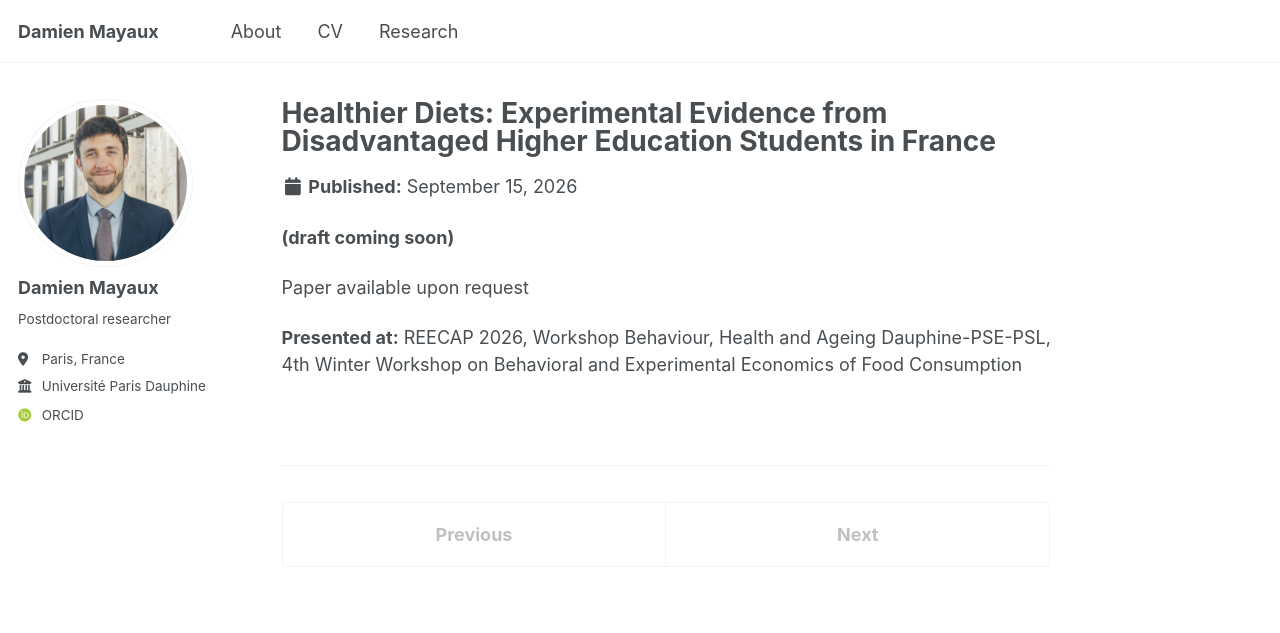
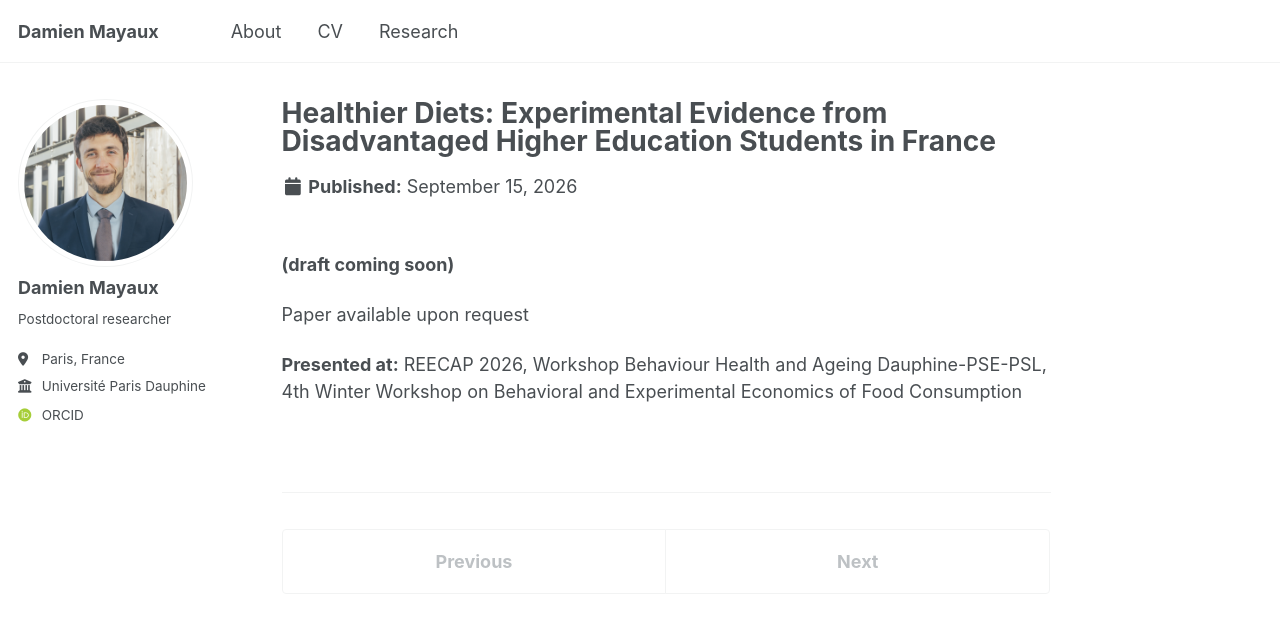
Before and after one commit to DamienMAYAUX/damienmayaux.github.io, a Jekyll site: the page built from _publications/wp_food_vouchers_heathly_sustainable_eating.md, in a window 1280 px wide. Shown: the top 633 px of the page. Built offline with Jekyll 4.4.1, drawn with Linux system fonts in a browser that asks for light colours; some web fonts are replaced; a script bundle is joined from its source files by our own code; library files that are not in the unit come from our copies.

Commit message:
Add real abstracts for occupational-distance and heuristic-play papers
Fetch the published article's PDF and add its abstract as page body
content. Move the heuristic-play abstract from an unused `abstract:`
front-matter field into the page body, matching the convention used
for other papers, so it actually renders. Add spacing between the
title and the body content on publication pages.

Co-Authored-By: Claude Sonnet 5 <noreply@anthropic.com>

```diff
--- a/_layouts/single.html
+++ b/_layouts/single.html
@@ -44,7 +44,7 @@ layout: default
         </header>
       {% endunless %}
 
-      <section class="page__content" itemprop="text">
+      <section class="page__content" itemprop="text"{% if page.collection == 'publications' %} style="margin-top: 1.5em;"{% endif %}>
         {{ content }}
 
         {% if page.paperurl or page.slidesurl or page.bibtexurl %}
--- a/_publications/wp_food_vouchers_heathly_sustainable_eating.md
+++ b/_publications/wp_food_vouchers_heathly_sustainable_eating.md
@@ -12,7 +12,7 @@ excerpt: "RCT evaluating a food-assistance program for disadvantaged higher educ
 # venue: 'Working paper'
 # paperurl: 'https://damienmayaux.github.io/files/Healthier_Diets.pdf'
 available_upon_request: true
-conferences: "REECAP 2026, Workshop Behaviour, Health and Ageing Dauphine-PSE-PSL, 4th Winter Workshop on Behavioral and Experimental Economics of Food Consumption"
+conferences: "REECAP 2026, Workshop Behaviour Health and Ageing Dauphine-PSE-PSL, 4th Winter Workshop on Behavioral and Experimental Economics of Food Consumption"
 # citation: 'Your Name, You. (2010). &quot;Paper Title Number 2.&quot; <i>Journal 1</i>. 1(2).'
 ---
 **(draft coming soon)**
```
Also changed, not shown: _publications/art_occupational_distance.md (+1 -0 lines), _publications/wp_heuristic_play_equilibrium_consistent_feedback.md (+1 -0 lines).
